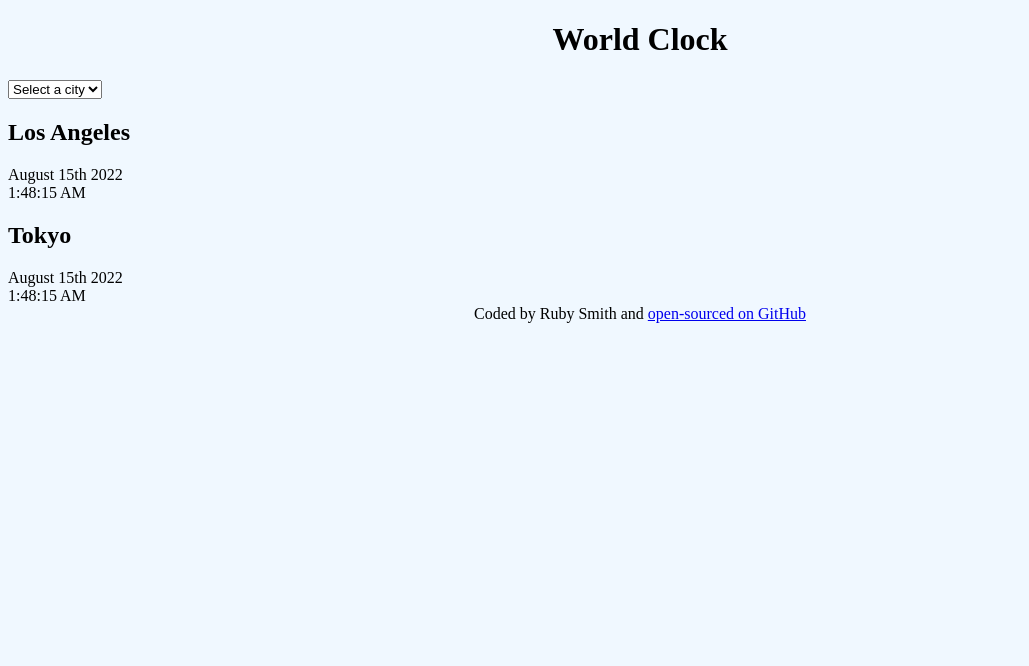
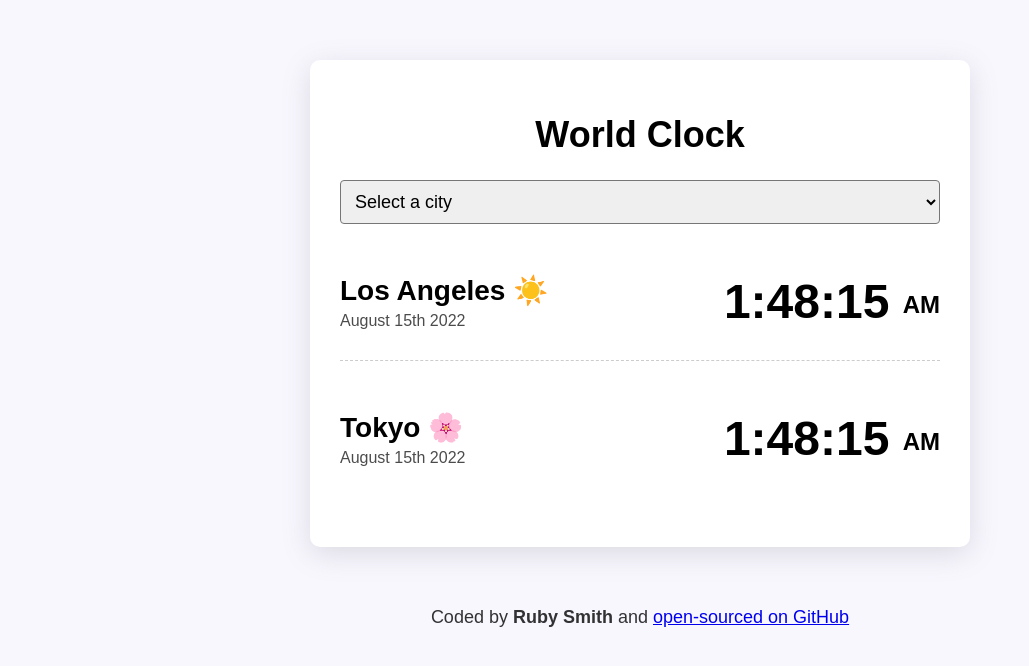
Before and after one commit to Roobsk91/world-clock, a plain HTML site: page index.html in a window 1280 px wide. Shown: the whole page, without its empty margins (0-1029 px from the left). Drawn offline with Linux system fonts and the light colour scheme.

Commit message:
Created CSS layout

```diff
--- a/css/style.css
+++ b/css/style.css
@@ -1,11 +1,68 @@
 body {
-    background-color: aliceblue;
+    background-color: #f9f7fe;
+    font-family: sans-serif;
 }
 
 h1 {
     text-align: center;
+    font-family: sans-serif;
+    font-size: 36px;
+}
+
+h2{
+    margin: 0 0 5px;
+    font-size: 28px;
+}
+
+select {
+    display: block;
+    width: 100%;
+    padding: 10px;
+    border-radius: 4px;
+    font-size: 18px;
 }
 
 footer {
     text-align: center;
+    font-size: 18px;
+    color: rgba(0, 0, 0, 0.8);
 }
+
+.container {
+    max-width: 600px;
+    margin: 60px auto;
+    background: white;
+    padding: 30px;
+    box-shadow: 0px 7px 29px 0px rgba(100, 100, 111, 0.2);
+    border-radius: 10px;
+
+}
+
+.city {
+    display: flex;
+    justify-content: space-between;
+    margin: 20px 0;
+    padding: 30px 0;
+    border-bottom: 1px dashed rgba(0, 0, 0, 0.2);
+}
+
+.city:last-child {
+    border: none;
+}
+
+
+
+.date {
+    opacity: 0.7;
+}
+
+.time {
+font-size: 48px;
+font-weight: bold;
+}
+
+.time small {
+    font-size: 24px;
+    line-height: 36px;
+    vertical-align: middle;
+}
--- a/index.html
+++ b/index.html
@@ -9,7 +9,7 @@
 </head>
 
 <body>
-    <div class="contianer">
+    <div class="container">
         <h1>World Clock</h1>
         <select>
             <option value="">Select a city</option>
@@ -18,18 +18,23 @@
             <option value="">Auckland</option>
         </select>
         <div class="city">
-            <h2>Los Angeles</h2>
-            <div class="date">August 15th 2022</div>
-            <div class="time">1:48:15 AM</div>
+            <div class="">
+                <h2>Los Angeles ☀️</h2>
+                <div class="date">August 15th 2022</div>
+            </div>
+            <div class="time">1:48:15 <small>AM</small></div>
         </div>
         <div class="city">
-            <h2>Tokyo</h2>
-            <div class="date">August 15th 2022</div>
-            <div class="time">1:48:15 AM</div>
+            <div class="">
+                <h2>Tokyo 🌸</h2>
+                <div class="date">August 15th 2022</div>
+            </div>
+            <div class="time">1:48:15 <small>AM</small></div>
         </div>
     </div>
     <footer>
-        Coded by Ruby Smith and <a href="https://github.com/Roobsk91/world-clock" target="_blank">open-sourced on
+        Coded by <strong>Ruby Smith</strong> and <a href="https://github.com/Roobsk91/world-clock"
+            target="_blank">open-sourced on
             GitHub</a>
     </footer>
     <script src="javascript/index.js"></script>
```
